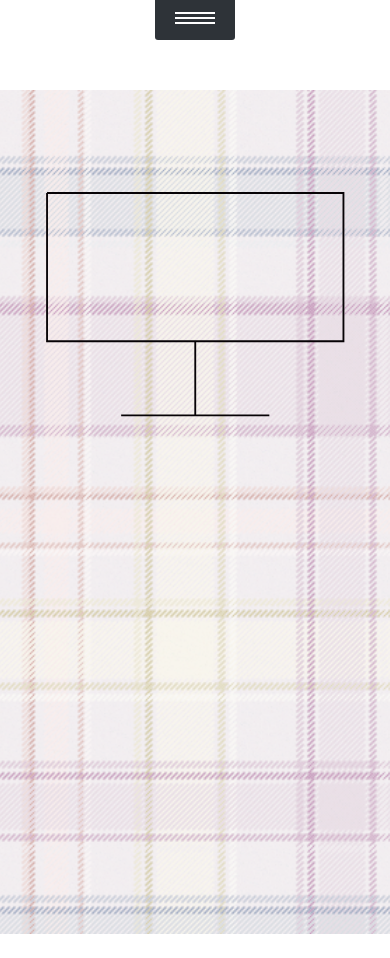
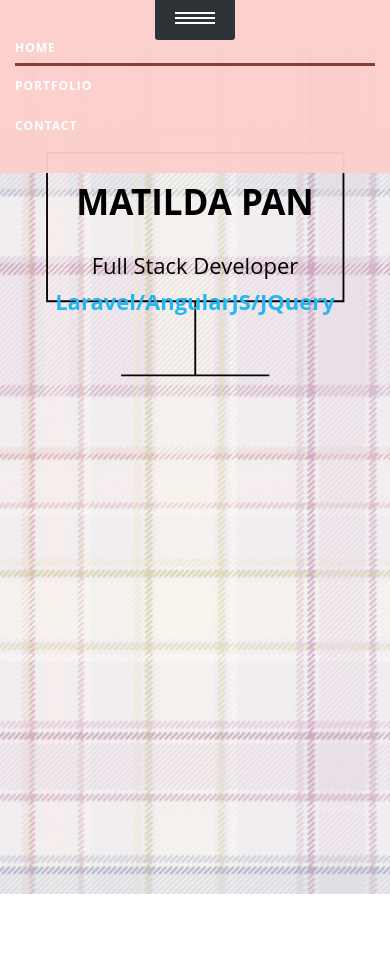
Before and after one commit to matildaPan/cv, a website: page index.html at #/home in a window 390 px wide. Both pictures are taken after a click on the element 195 px from the left and 20 px from the top of the page. After the commit the page ends 918 px from the top, so only its background shows below. Drawn offline with Linux system fonts and the light colour scheme.

Commit message:
[add media query for responsive CSS]

```diff
--- a/css/style.css
+++ b/css/style.css
@@ -176,7 +176,7 @@
 }
 
 .logo span {
-	color: #26335A;
+	color: #86362E;
 }
 .logo .border{
 	border:3px solid white;
@@ -224,7 +224,7 @@
 }
 
 .navbar-nav > li.active a{
-	border-bottom:3px solid #26335A;
+	border-bottom:3px solid #86362E;
 	padding-bottom: 5px;
 }
 
@@ -276,33 +276,7 @@
 	width: 40px;
 }
 
-@media (max-width:767px) {
-.navbar {
-	background: none !important;
-}
-.navbar-nav > li.active{
-	border-bottom:none;
 
-}
-.navbar-nav > li.active a{
-	color: #9C2A18;
-}
-.navbar-right .navbar-nav {
-display: block;
-padding: 30px 20px 48px 20px;
-background: #1f2024;
-margin: 20px 30px;
-clear: both;
-text-align: center;
-}
-}
-
-@media (min-width:768px) {
-.collapse {
-display: block;
-visibility: visible;
-}
-}
 /*
 html {
 	height: 100%;
@@ -315,10 +289,8 @@
 	*/
 
 nav{
-	background-color: #8C94A9;
+	background-color: #FBCFCB;
 }
-
-
 
 /*------------------------
 Page home.html css
@@ -346,24 +318,45 @@
 }
 
 .home-content {
-	/*position: absolute;*/
-	position: relative;
-	top: 40%;
+	position: absolute;
+/*	position: relative;*/
+	top: -30%;
 	left: 0;
 	right: 0;
 	text-align: center;
 	width: 100%;
+	animation: fadeInDown 1s linear forwards;
+	animation-delay: 2s ; /*This duration must be equal with draw*/
 }
 
-.home_title{font-size:55px; color:#ffffff; text-align:center; padding-bottom:20px;}
-.home_title span{color:#fff; font-weight:700; text-transform:uppercase;}
+@keyframes fadeInDown{
+	from{
+		top: -30%
+	}
+	to{
+		top: 30%;
+	}
+}
+
+.home_title{
+	font-size:55px;
+	color:#000;
+	text-align:center;
+	padding-bottom:20px;
+}
+
+.home_title span{
+	color:#000;
+	font-weight:700;
+	text-transform:uppercase;
+}
 
 .home_title_sub {
-font-size: 30px;
-line-height:36px;
-font-weight: 500;
-text-align: center;
-color:#fff;
+	font-size: 28px;
+	line-height:36px;
+	font-weight: 500;
+	text-align: center;
+	color:#000;
 }
 .home_title_sub .position{
 	color:#25b5f1;
@@ -377,6 +370,35 @@
 	left: 0;
 	right: 0;
 	margin: 0px 50px 50px 50px;
+}
+#home svg {
+/*  max-width: 95%;
+  max-height: 95%;*/
+  width: 95%;
+  height: 95%;
+  position: absolute;
+  top: 90px;
+  left: 0;
+  right: 0;
+  bottom: 0;
+  margin: auto;
+
+}
+
+#home .path {
+/*	fill-opacity: 0;*/
+/*	stroke-width: 3;*/
+	stroke-dasharray: 2800;
+	stroke-dashoffset: 2800;
+	animation: draw 2s linear alternate;
+	animation-fill-mode: forwards; // Stay on the last frame
+    animation-iteration-count: 1;// Run only once
+}
+
+@keyframes draw {
+  to {
+    stroke-dashoffset: 0;
+  }
 }
 
 /*Social media circle buttons in home.html*/
@@ -445,12 +467,6 @@
 }
 
 
-	@media (max-width: 480px) {
-	ul.social-icons li a {
-		width:30px;
-		height:30px;
-		line-height:30px;
-	}
 }
 
 	ul.social-icons li a:hover:before, ul.social-icons li a:focus:before {
@@ -760,7 +776,7 @@
 
 }
 
-@media (min-width: 1200px) and (max-width: 1500px)  {
+@media (min-width: 1201px) and (max-width: 1500px)  {
 	.single-project {
 		width: 33.33333%;
 	}
@@ -776,7 +792,7 @@
 }
 
 
-@media (min-width: 992px) and (max-width: 1199px) {
+@media (min-width: 993px) and (max-width: 1200px) {
 	#home svg {
 		width: 800px;
 		height: 800px;
@@ -785,7 +801,28 @@
 }
 
 
-@media (max-width: 991px) {
+@media (min-width: 769px) and (max-width: 992px) {
+
+/*	[ui-view]{
+		margin-top: 75px;
+	}
+
+	@keyframes fadeInDown{
+	from{
+		top: -30%
+	}
+	to{
+		top: 20%;
+	}
+
+	.home_title{
+		font-size: 45px;
+	}
+
+	.home_title_sub{
+		font-size: 24px;
+	}
+*/
 	#unsw{
 		border-right: 0px;
 		border-bottom: 5px solid #CCCCCC;
@@ -798,13 +835,38 @@
 	.contact-content {
 		width: 60%;
 	}
-}
-
-@media (min-width: 768px) and (max-width: 991px) {
+	.collapse {
+		display: block;
+		visibility: visible;
+	}
 
 }
 
-@media (max-width: 767px) {
+@media (min-width: 481px) and (max-width: 768px) {
+
+	.navbar {
+		background: none !important;
+	}
+	.navbar-nav > li.active{
+		border-bottom:none;
+
+	}
+	.navbar-nav > li.active a{
+		color: #9C2A18;
+	}
+	.navbar-right .navbar-nav {
+		display: block;
+		padding: 30px 20px 48px 20px;
+		background: #1f2024;
+		margin: 20px 30px;
+		clear: both;
+		text-align: center;
+	}
+
+	.home_title_sub{
+		font-size: 26px;
+	}
+
 	#unsw{
 		border-right: 0px;
 		border-bottom: 5px solid #CCCCCC;
@@ -818,3 +880,45 @@
 	}
 
 }
+
+
+@media (min-width: 375px) and (max-width: 480px) {
+	[ui-view]{
+		margin-top: 50px;
+	}
+
+	.home-content{
+		top: -50%
+	}
+
+	@keyframes fadeInDown{
+	from{
+		top: -50%
+	}
+	to{
+		top: 15%;
+	}
+}
+
+	.home_title{
+		font-size: 35px;
+	}
+
+	.home_title_sub{
+		font-size: 22px;
+	}
+
+
+
+
+	ul.social-icons li a {
+		width:30px;
+		height:30px;
+		line-height:30px;
+	}
+
+}
+
+@media (max-width: 374px){
+
+}
--- a/partials/home/home.html
+++ b/partials/home/home.html
@@ -4,22 +4,21 @@
 	<div class="content padded dark">
 		<!-- <img src="css/images/home.svg"> -->
 		<svg xmlns="http://www.w3.org/2000/svg"  viewBox="0 0 1000 1000"  preserveAspectRatio="xMinYMin meet">
-		 <!-- Created with SVG-edit - http://svg-edit.googlecode.com/ -->
-		 <g>
-		  <path class="path" d="m100,100h800v400h-800v-400" fill="none" stroke="#060205" stroke-width="5" id="svg_1"/>
-		  <path class="path" d="m500,500v200" fill="none" stroke="#060205" stroke-width="5" id="svg_2"/>
-		  <path class="path" d="m300,700h400" fill="none" stroke="#060205" stroke-width="5" id="svg_3"/>
-		 </g>
+			<g>
+				<path class="path" d="m100,100h800v400h-800v-400" fill="none" stroke="#060205" stroke-width="5" id="svg_1"/>
+				<path class="path" d="m500,500v200" fill="none" stroke="#060205" stroke-width="5" id="svg_2"/>
+				<path class="path" d="m300,700h400" fill="none" stroke="#060205" stroke-width="5" id="svg_3"/>
+			</g>
 		</svg>
 
-<!-- 		<div class="home-content">
+		<div class="home-content" >
 			<div class="home_title">
 				<span>Matilda Pan</span>
 			</div>
 			<div class="home_title_sub">
 				<span>Full Stack Developer</span>
 				<span class="position">Laravel/AngularJS/JQuery</span>
-			</div> -->
+			</div>
 
 
 <!-- 			<ul class="social-icons">
@@ -28,51 +27,8 @@
 				<li><a href="#"><i class="fa fa-google-plus"></i></a></li>
 			</ul> -->
 
-<!-- 		</div> -->
+		</div>
 
 	</div>
 
 </div>
-
-<style type="text/css">
-svg {
-/*  max-width: 95%;
-  max-height: 95%;*/
-  width: 95%;
-  height: 95%;
-  position: absolute;
-  top: 90px;
-  left: 0;
-  right: 0;
-  bottom: 0;
-  margin: auto;
-
-}
-
-
-
-
-.path {
-/*	fill-opacity: 0;*/
-/*	stroke-width: 3;*/
-	stroke-dasharray: 2800;
-	stroke-dashoffset: 2800;
-	animation: draw 5s linear alternate;
-	animation-fill-mode: forwards; // Stay on the last frame
-    animation-iteration-count: 1;// Run only once
-}
-
-@keyframes draw {
-  to {
-    stroke-dashoffset: 0;
-  }
-}
-
-/*@media (min-width: 1200px){
-	svg {
-		width: 1000px;
-		height: 1000px;
-	}
-}*/
-
-</style>
--- a/partials/nav_bar.html
+++ b/partials/nav_bar.html
@@ -2,7 +2,7 @@
 	<div class="navbar-header">
 		<div class="logo hidden-xs" ><div>Matilda<span> Pan</span></div></div>
 	</div>
-	<div id="nav-menu" class="visible-xs" data-ng-click="isCollapsed = !isCollapsed"></div>
+	<div id="nav-menu" class="visible-xs" data-ng-click="isCollapsed = !isCollapsed" ng-init=" isCollapsed = true"></div>
 	<div class="navbar-right" uib-collapse="isCollapsed">
 		<ul class="nav navbar-nav">
 			<li ui-sref-active="active">
```
